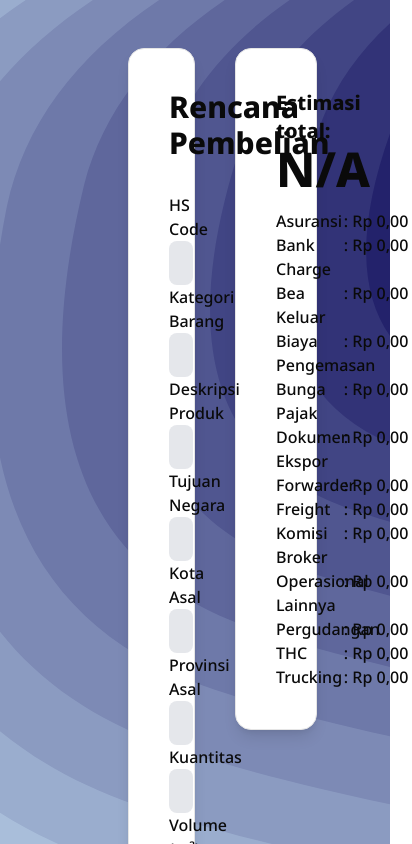
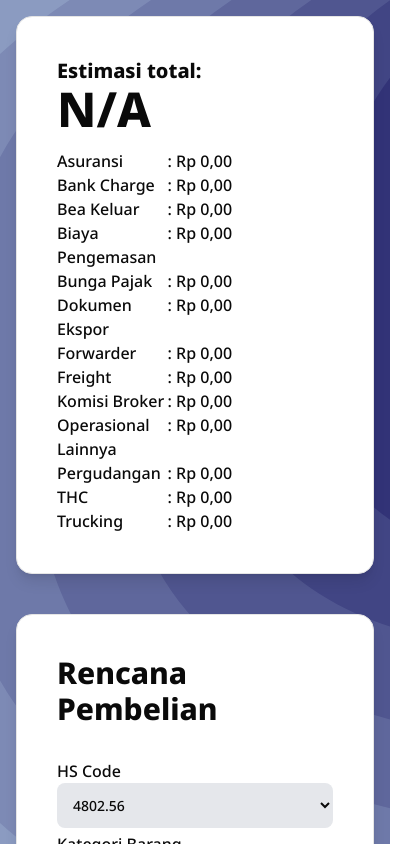
Before and after one commit to DaoistXuandu/export_gov_ai, a Next.js app: page /fee in a window 390 px wide. Shown: the top 844 px of the page, 412 px wide, since content can reach past the window. Built offline with nearby package versions, Linux system fonts and the light colour scheme.

Commit message:
fix select

```diff
--- a/src/app/fee/page.tsx
+++ b/src/app/fee/page.tsx
@@ -1,7 +1,7 @@
 "use client"
 import { Poppins, Noto_Sans, Roboto } from "next/font/google"
 import { it } from "node:test";
-import { useState } from "react";
+import { useEffect, useState } from "react";
 import { get_data } from "../controller/api";
 
 const poppins = Poppins({
@@ -64,7 +64,8 @@
     'Semarang',
     'Bogor',
     'Surabaya'
-], [
+],
+[
     'DKI Jakarta',
     'DI Yogyakarta',
     'Jawa Tengah',
@@ -103,7 +104,7 @@ const outputLabels = [
 
 
 export default function Fee() {
-    const [inputData, setInputData] = useState<(string | number)[]>(["", "", "", "", "", "", 0, 0, 0, 0])
+    const [inputData, setInputData] = useState<(string | number)[]>([options[0][0], options[1][0], options[2][0], options[3][0], options[4][0], options[5][0], 0, 0, 0, 0])
     const [outputData, setOutputData] = useState<string[]>(["0", "0", "0", "0", "0", "0", "0", "0", "0", "0", "0", "0", "0", "0"])
     const [wait, setWait] = useState(false)
 
@@ -131,6 +132,13 @@ export default function Fee() {
         setInputData(prev => {
             let items = [...prev]
             items[index] = value
+            if (index == 4) {
+                for (let i = 0; i < options[index].length; i++) {
+                    if (options[index][i] == value) {
+                        items[index + 1] = options[index + 1][i]
+                    }
+                }
+            }
             return items;
         })
     }
@@ -144,32 +152,41 @@ export default function Fee() {
             w-screen
             min-h-screen
             bg-gray-200
-            p-12 pl-32 pr-32
+            p-4 md:p-12 lg:pl-32 lg:pr-32
             fixed
-            flex flex-row
+            flex flex-col-reverse md:flex-row
             gap-10
             `}>
 
-            <div className={`relative w-1/2 bg-white shadow-lg rounded-2xl border h-fit ${noto_sans_m.className} flex flex-col gap-2`}>
+            <div className={`relative md:w-1/2 bg-white shadow-lg rounded-2xl border h-fit ${noto_sans_m.className} flex flex-col gap-2`}>
                 <div className={`${wait ? '' : 'hidden'} absolute w-full h-full bg-white rounded-2xl opacity-60 flex justify-center items-center`}>
                     <div className="loader"></div>
                 </div>
-                <div className="w-full flex flex-row gap-8 p-10">
+                <div className="w-full flex  flex-row gap-8 p-10">
                     <div className="w-full flex flex-col gap-8">
                         <h1 className="font-bold text-3xl">Rencana Pembelian</h1>
 
-                        <div className="flex flex-col">
+                        <div className="flex flex-col gap-1">
                             {
                                 keys.map((item, index) => (
-                                    <div key={index} className="flex flex-col">
+                                    <div key={index} className={`flex flex-col ${index == 5 ? 'hidden' : ''}`}>
                                         <label className="text-md" htmlFor={item}>{keyLabels[index][1]}</label>
+                                        {
+                                            index < 6 ?
+                                                <select onChange={e => handleInput(index, e.target.value)} key={index} className={`rounded-lg bg-gray-200 text-sm p-3 `} >
+                                                    {options[index].map((item, index) => (
+                                                        <option key={index} >{item}</option>
+                                                    ))}
+                                                </select>
+                                                :
                                                 <input value={inputData[index]}
                                                     onChange={e => handleInput(index, e.target.value)}
                                                     className="rounded-lg bg-gray-200 text-sm p-3"
                                                     placeholder={keyLabels[index][0]} required={true}
-                                            type={index >= 6 ? 'number' : 'text'}
+                                                    type='number'
                                                     id={item}
                                                     name={item} />
+                                        }
                                     </div>
                                 ))
                             }
@@ -179,7 +196,7 @@ export default function Fee() {
                 </div>
             </div>
 
-            <div className={`w-1/2 bg-white shadow-lg rounded-2xl border h-fit p-10 ${noto_sans_m.className} flex flex-col gap-2`}>
+            <div className={`md:w-1/2 bg-white shadow-lg rounded-2xl border h-fit p-10 ${noto_sans_m.className} flex flex-col gap-2`}>
                 <div className="w-fit flex flex-col gap-4">
                     <div className="font-bold w-fit flex flex-col justify-start items-start">
                         <h1 className="text-xl">Estimasi total:</h1>
--- a/src/app/page.tsx
+++ b/src/app/page.tsx
@@ -24,8 +24,10 @@ export default function Home() {
   return (
     <div className="bg-cover bg-center bg-gray-100 w-screen h-screen bg-[url('/image/background_general.svg')]">
       <div className={`text-white w-full md:text-black sm:${noto_sans.className} md:${poppins.className} h-full flex flex-col justify-center p-10 md:p-20 gap-8 md:gap-6`}>
-        <div className='w-fit mx-auto md:mx-0 flex gap-2 flex-col'>
-          <div className="font-bold flex flex-row justify-start items-start text-5xl text-center md:text-left md:text-8xl animate-type w-fit">Cuan, ExporAI</div>
+        <div className='mx-auto md:mx-0 flex gap-2 flex-col'>
+          <div className='w-fit'>
+            <p className="font-bold flex flex-row justify-start items-start text-5xl text-center md:text-left md:text-8xl animate-type w-fit">Cuan, ExporAI</p>
+          </div>
           <p className="animate-bounce text-center text-lg md:text-md md:text-left md:text-2xl font-medium">Solusi AI terpadu untuk mendukung UMKM dalam meraih pasar ekspor ASEAN.</p>
         </div>
         <div className='sm:w-full md:w-fit flex sm:mx-auto md:mx-0'>
```
Lines whose indentation alone changed are shown as unchanged.
